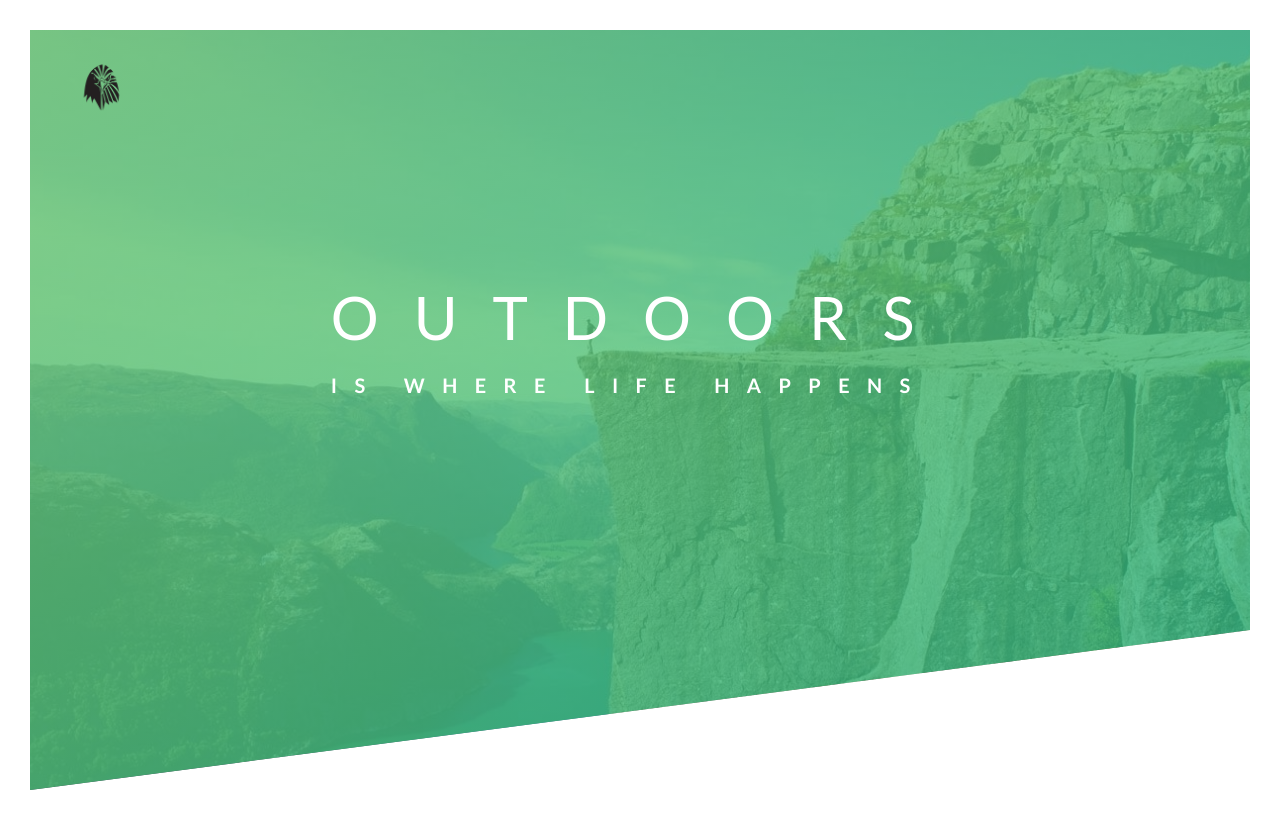
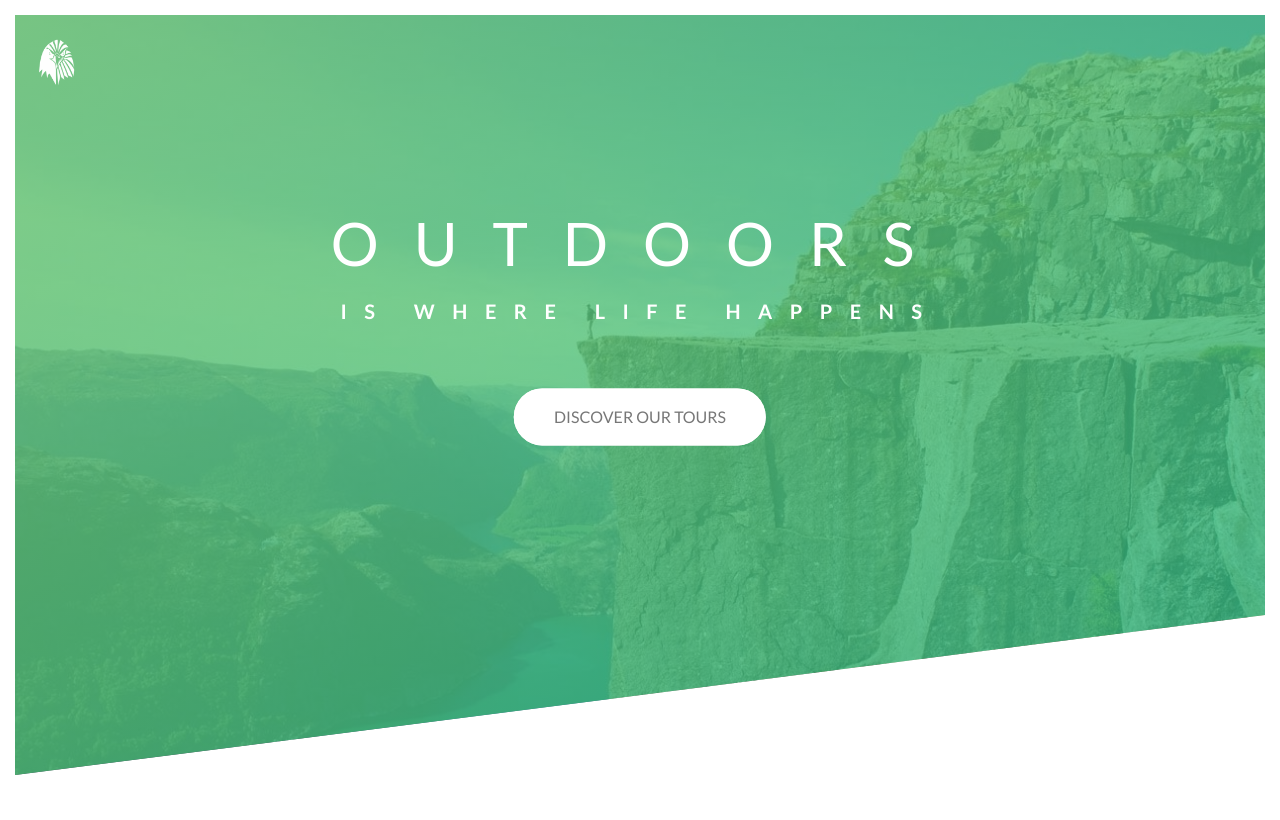
Before and after one commit to nascal3/OutyDory, a plain HTML site: page index.html in a window 1280 px wide. Drawn offline with Linux system fonts and the light colour scheme.

Commit message:
changed mesrment units from pixels to rems

```diff
--- a/css/style.css
+++ b/css/style.css
@@ -6,19 +6,28 @@
 
 */
 
-*{
+*,
+*::after,
+*::before{
     margin: 0;
     padding: 0;
-    box-sizing: border-box;
+    box-sizing: inherit;
+
+}
+
+html{
+    font-size: 62.5%;
 }
 
 body{
     font-family: "Lato", sans-serif ;
     font-weight: 400;
-    font-size: 16px;
+    /*font-size: 16px;*/
     line-height: 1.7;
     color: #777;
-    padding: 30px;
+    padding: 1.5rem;
+
+    box-sizing: border-box;
 }
 
 .header{
@@ -37,12 +46,12 @@ body{
 
 .logo-box {
     position: absolute;
-    top: 20px;
-    left: 0;
+    top: 2rem;
+    left: 2rem;
 }
 
 .logo {
-    height: 75px;
+    height: 5.5rem;
 }
 
 .text-box{
@@ -50,38 +59,40 @@ body{
     top: 40%;
     left: 50%;
     transform: translate(-50%, -50%);
+    text-align: center;
 }
 
 .heading-primary{
     color: #fff;
     text-transform: uppercase;
     backface-visibility: hidden;
+    margin-bottom: 6rem ;
 }
 
 .heading-primary-main{
     display: block;
-    font-size: 60px;
+    font-size: 6rem;
     font-weight: 400;
-    letter-spacing: 35px;
+    letter-spacing: 3.5rem;
     animation: moveInLeft 1s ease-out;
 }
 
 .heading-primary-sub{
     display: block;
-    font-size: 20px;
+    font-size: 2rem;
     font-weight: 700;
-    letter-spacing: 17.4px;
+    letter-spacing: 1.75rem;
     animation: moveInRight 1s ease-out;
 }
 
 @keyframes moveInLeft {
     0%{
        opacity: 0;
-       transform: translateX(-100px);
+       transform: translateX(-10rem);
     }
 
     80%{
-        transform: translateX(10px);
+        transform: translateX(1rem);
     }
 
     100%{
@@ -93,11 +104,11 @@ body{
 @keyframes moveInRight {
     0%{
         opacity: 0;
-        transform: translateX(100px);
+        transform: translateX(10rem);
     }
 
     80%{
-        transform: translateX(-10px);
+        transform: translateX(-1rem);
     }
 
     100%{
@@ -105,3 +116,69 @@ body{
         transform: translateX(0);
     }
 }
+
+@keyframes moveInBottom {
+    0%{
+        opacity: 0;
+        transform: translateY(3rem);
+    }
+
+    100%{
+        opacity: 1;
+        transform: translateY(0);
+    }
+}
+
+.btn:link,
+.btn:visited{
+    text-transform: uppercase;
+    text-decoration: none;
+    padding: 1.5rem 4rem;
+    display: inline-block;
+    border-radius: 10rem;
+    transition: all .2s;
+    position: relative;
+    font-size: 1.6rem;
+}
+
+.btn:hover{
+    transform: translateY(-3px);
+    box-shadow: 0 1rem 2rem rgba(0,0,0,.2);
+}
+
+.btn:active{
+    transform: translateY(-1px);
+    box-shadow: 0 .5rem 1rem rgba(0,0,0,.2);
+}
+
+.btn-white{
+    background-color: #ffffff;
+    color: #777777;
+}
+
+.btn:after{
+    content: "";
+    display: inline-block;
+    height: 100%;
+    width: 100%;
+    border-radius: 10rem;
+    position: absolute;
+    top: 0;
+    left: 0;
+    z-index: -1;
+    transition: all .4s;
+}
+
+.btn-white:after{
+    background-color: #ffffff;
+}
+
+.btn:hover::after{
+    transform: scaleX(1.4) scaleY(1.6);
+    opacity: 0;
+}
+
+.btn-animated{
+    animation: moveInBottom .5s ease-out .75s;
+    animation-fill-mode: backwards;
+}
--- a/index.html
+++ b/index.html
@@ -16,7 +16,7 @@
     <body>
         <header class="header">
             <div class="logo-box">
-                <img src="img/Eagle-Logo.png" alt="Logo" class="logo"/>
+                <img src="img/Eagle-Logo-White.png" alt="Logo" class="logo"/>
             </div>
 
             <div class="text-box">
@@ -24,6 +24,9 @@
                 <span class="heading-primary-main">Outdoors</span>
                 <span class="heading-primary-sub">is where life happens</span>
             </h1>
+                <a href="#" class="btn btn-white btn-animated">
+                   Discover our tours
+                </a>
             </div>
 
         </header>
```
Also changed, not shown: img/Eagle-Logo-Black.png (added), img/Eagle-Logo-White.png (added), img/Eagle-Logo.png (deleted).
